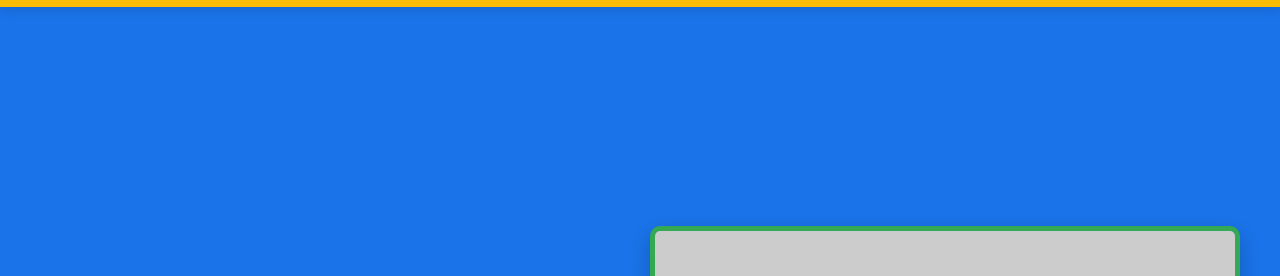
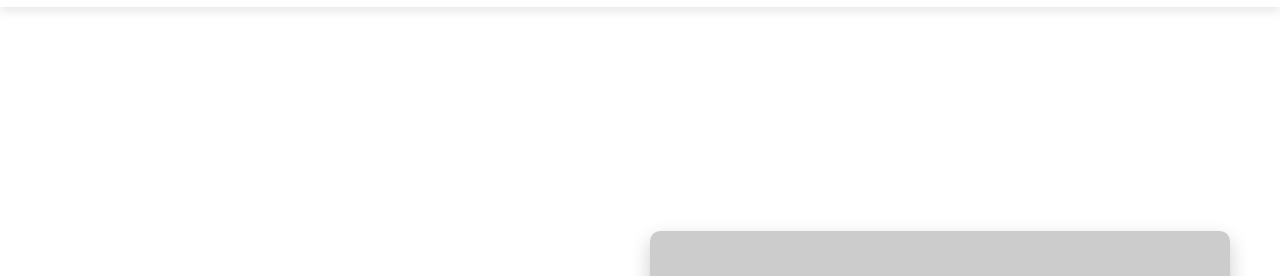
Before and after one commit to AdarshArya97/6_Barbarians_CodeSlam_IEEE_CIET, a plain HTML site: page 1.html in a window 1280 px wide. Shown: the part 81-357 px from the top of the page. Drawn offline with Linux system fonts and the light colour scheme; placeholder pictures from the web are drawn by us.

Commit message:
Update 1.html

```diff
--- a/1.html
+++ b/1.html
@@ -7,10 +7,7 @@
     <style>
         /* Apply 70-20-10 color scheme */
         :root {
-            --dominant-color: #1a73e8; /* 70% - Dominant */
-            --secondary-color: #fbbc05; /* 20% - Secondary */
-            --accent-color: #34a853;    /* 10% - Accent */
-            --text-color: #333;         /* General text color */
+
         }
 
         body, html {
```
